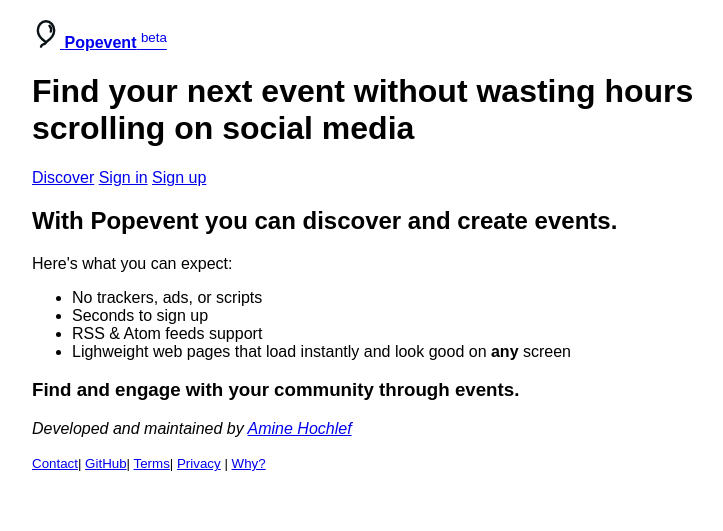
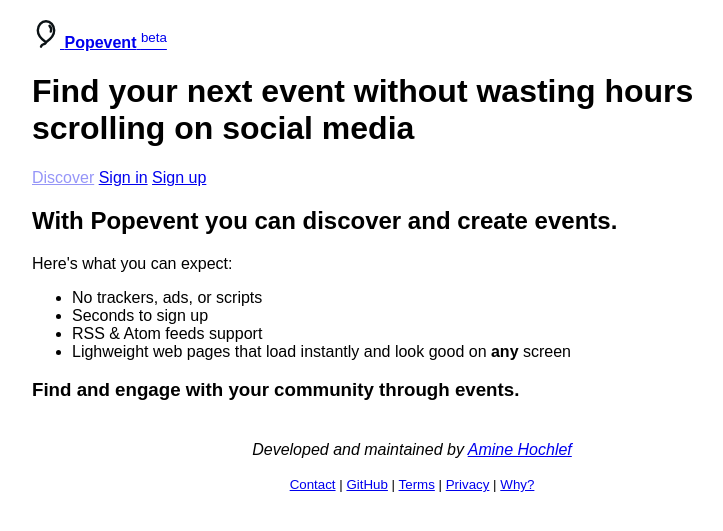
Before and after one commit to hoochlef/popevent, a Django app: page / in a window 1280 px wide. Shown: the top 531 px of the page, without its empty margins (228-951 px from the left). Run offline with Django 5.2, Linux system fonts and the light colour scheme; some web fonts are replaced.

Commit message:
Make some minor changes to the UI

```diff
--- a/events/static/events/style.css
+++ b/events/static/events/style.css
@@ -10,3 +10,39 @@
     margin: 0 auto; /* Center horizontally */
     padding: 20px;
 }
+
+a.discover-link {
+    animation: pulse 1.5s infinite;
+}
+
+@keyframes pulse {
+    0%,
+    100% {
+        opacity: 1;
+    }
+    50% {
+        opacity: 0.4;
+    }
+}
+
+footer {
+    margin: 40px 0px;
+    text-align: center;
+}
+/*
+body {
+    background-color: #120b1f ;
+    ~~~~~~~~Style experimentation~~~~~ Royal obsidian: #120b1f for dark mode
+    color: #fff;
+}
+
+a {
+    text-decoration: none;
+    color: #8cc2dd;
+}
+
+a:hover {
+    text-decoration: underline;
+    color: #8cc2dd;
+}
+*/
--- a/events/templates/events/base.html
+++ b/events/templates/events/base.html
@@ -35,10 +35,10 @@
                 <i>Developed and maintained by <a href="https://hochlef.pages.dev/" target="_blank">Amine Hochlef</a></i>
             </p>
             <small>
-                <a href="mailto:based.fantasy433@passinbox.com">Contact</a>|
-                <a href="https://github.com/hoochlef/popevent" target="_blank">GitHub</a>|
+                <a href="mailto:based.fantasy433@passinbox.com">Contact</a> |
+                <a href="https://github.com/hoochlef/popevent" target="_blank">GitHub</a> |
                 <a href="https://termly.io/resources/templates/terms-and-conditions-template/"
-                   target="_blank">Terms</a>|
+                   target="_blank">Terms</a> |
                 <a href="https://en.wikipedia.org/wiki/Privacy" target="_blank">Privacy</a> |
                 <a href="#" target="_blank">Why?</a>
             </small>
--- a/events/templates/events/discover.html
+++ b/events/templates/events/discover.html
@@ -24,5 +24,5 @@
     {% else %}
         <p>No events are available.</p>
     {% endif %}
-    <p>Create your own events now with <a href="{% url 'signup' %}">Popevents ٩(๑❛ᴗ❛๑)۶</a>.</p>
+    <p>Create your own events now with <a href="{% url 'signup' %}">Popevent ٩(๑❛ᴗ❛๑)۶</a>.</p>
 {% endblock content %}
--- a/events/templates/events/index.html
+++ b/events/templates/events/index.html
@@ -9,7 +9,7 @@
     <h1>Find your next event without wasting hours scrolling on social media</h1>
     <!-- navigation -->
     <nav>
-        <a href="{% url 'discover' %}">Discover</a>
+        <a href="{% url 'discover' %}" class="discover-link">Discover</a>
         <a href="{% url 'signin' %}">Sign in</a>
         <a href="{% url 'signup' %}">Sign up</a>
     </nav>
```
